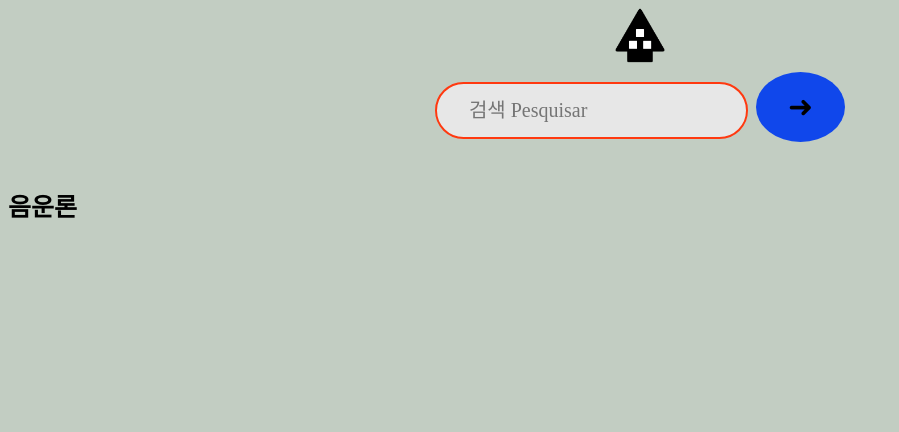
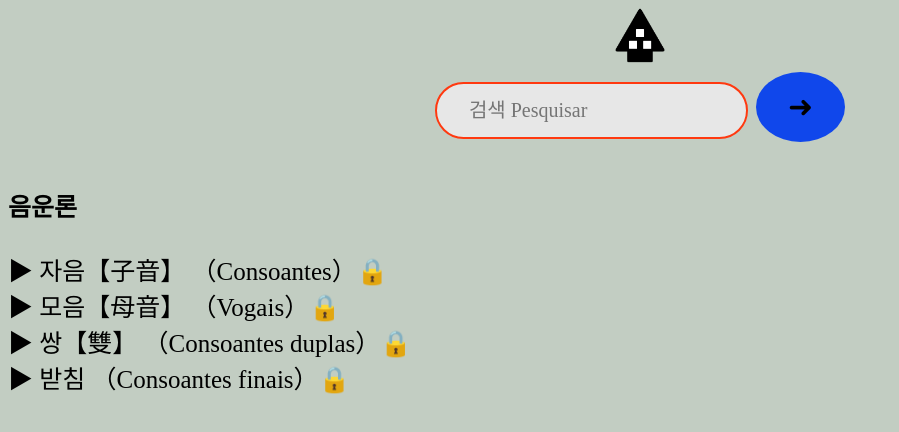
Before and after one commit to demisart/korean, a plain HTML site: page CONT/01phonology/phonology.html in a window 1280 px wide. Shown: the whole page, without its empty margins (0-899 px from the left). Drawn offline with Linux system fonts and the light colour scheme.

Commit message:
Add files via upload

```diff
--- a/CONT/01phonology/phonology.html
+++ b/CONT/01phonology/phonology.html
@@ -101,6 +101,11 @@ oninron.src = '';
 <pre><font style="font-size:25px;" face="Meiryo">
 <a href=""><b>음운론</b></a>
 
+<a href="javascript:void(0);" onmousedown="stepbystep.play()">▶</a> <a href="">자음【子音】 （<ruby>Consoantes<rt><font size='2' color="blue" face='Arial Unicode MS'></font></rt></ruby>）</a>🔒
+<a href="javascript:void(0);" onmousedown="stepbystep.play()">▶</a> <a href="">모음【母音】 （<ruby>Vogais<rt><font size='2' color="blue" face='Arial Unicode MS'></font></rt></ruby>）</a>🔒
+<a href="javascript:void(0);" onmousedown="stepbystep.play()">▶</a> <a href="">쌍【雙】 （<ruby>Consoantes duplas<rt><font size='2' color="blue" face='Arial Unicode MS'></font></rt></ruby>）</a>🔒
+<a href="javascript:void(0);" onmousedown="stepbystep.play()">▶</a> <a href="">받침 （<ruby>Consoantes finais<rt><font size='2' color="blue" face='Arial Unicode MS'></font></rt></ruby>）</a>🔒
+
 </font></pre>
 
 		</body>
```
